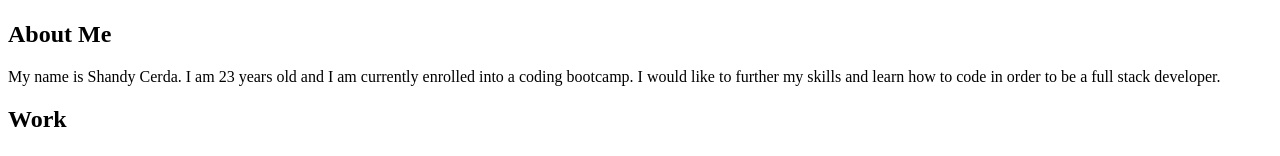
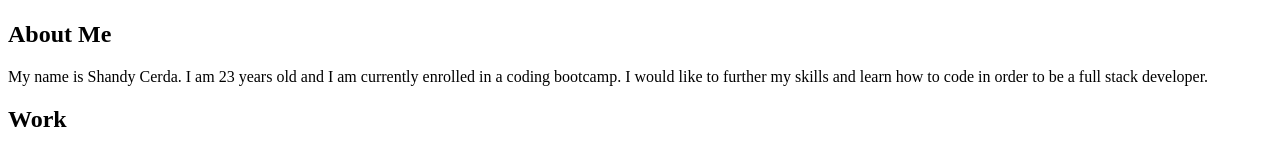
Before and after one commit to scerda8/challenge-2, a plain HTML site: page portfolio/index.html in a window 1280 px wide. Shown: the part 397-553 px from the top of the page. Drawn offline with Linux system fonts and the light colour scheme.

Commit message:
updated for testing purposes

```diff
--- a/portfolio/index.html
+++ b/portfolio/index.html
@@ -32,7 +32,7 @@
     <img class="float-right" src="../portfolio/image/shandy.jpeg" alt="image of Shandy Cerda"/>
     <h2>About Me</h2>
     <p>
-     My name is Shandy Cerda. I am 23 years old and I am currently enrolled into a coding bootcamp. I would like to further my skills and learn how to code in order to be a full stack developer.
+     My name is Shandy Cerda. I am 23 years old and I am currently enrolled in a coding bootcamp. I would like to further my skills and learn how to code in order to be a full stack developer.
     </p>
 </div>
 <div id="work" class="work">
```
